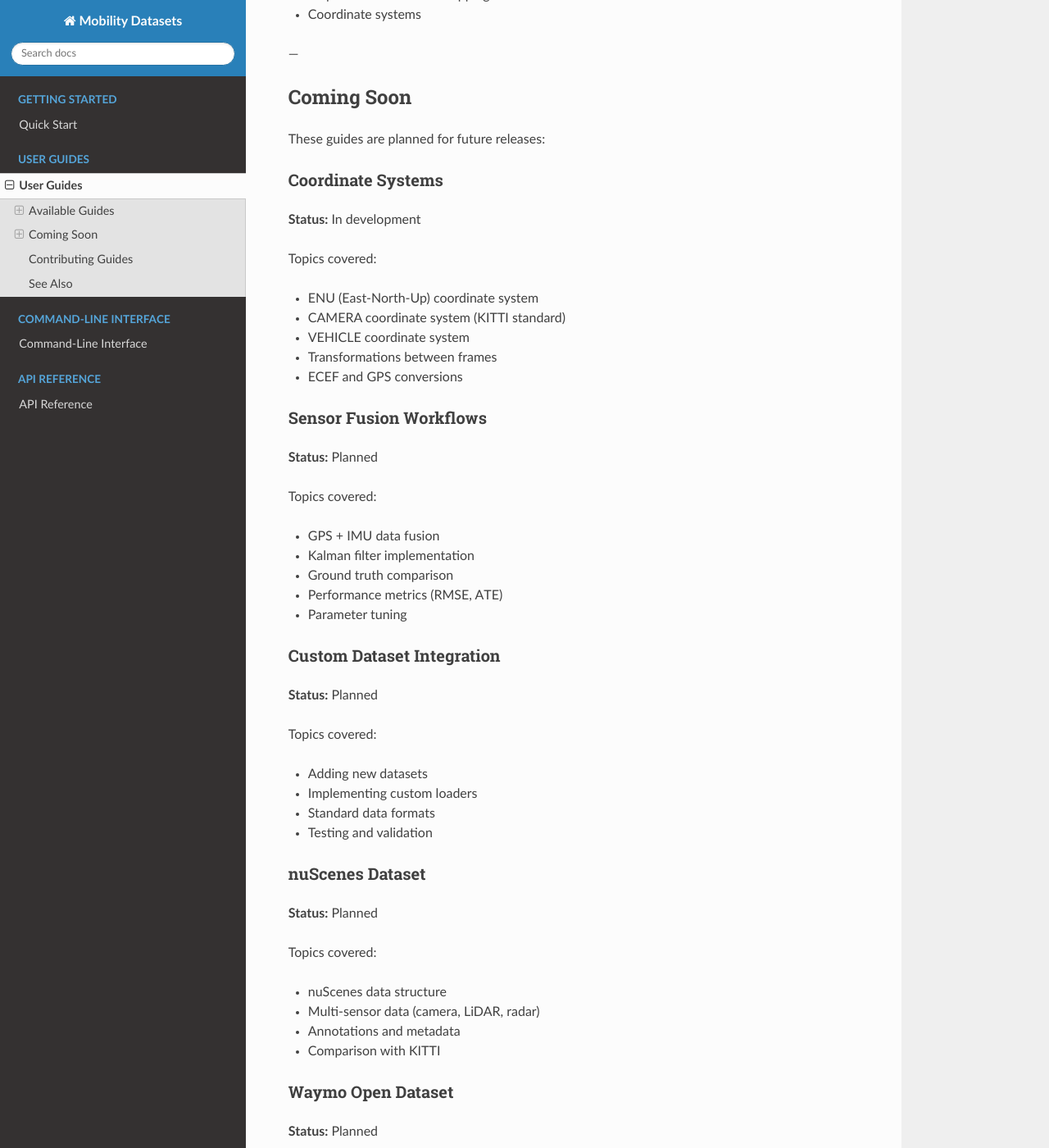
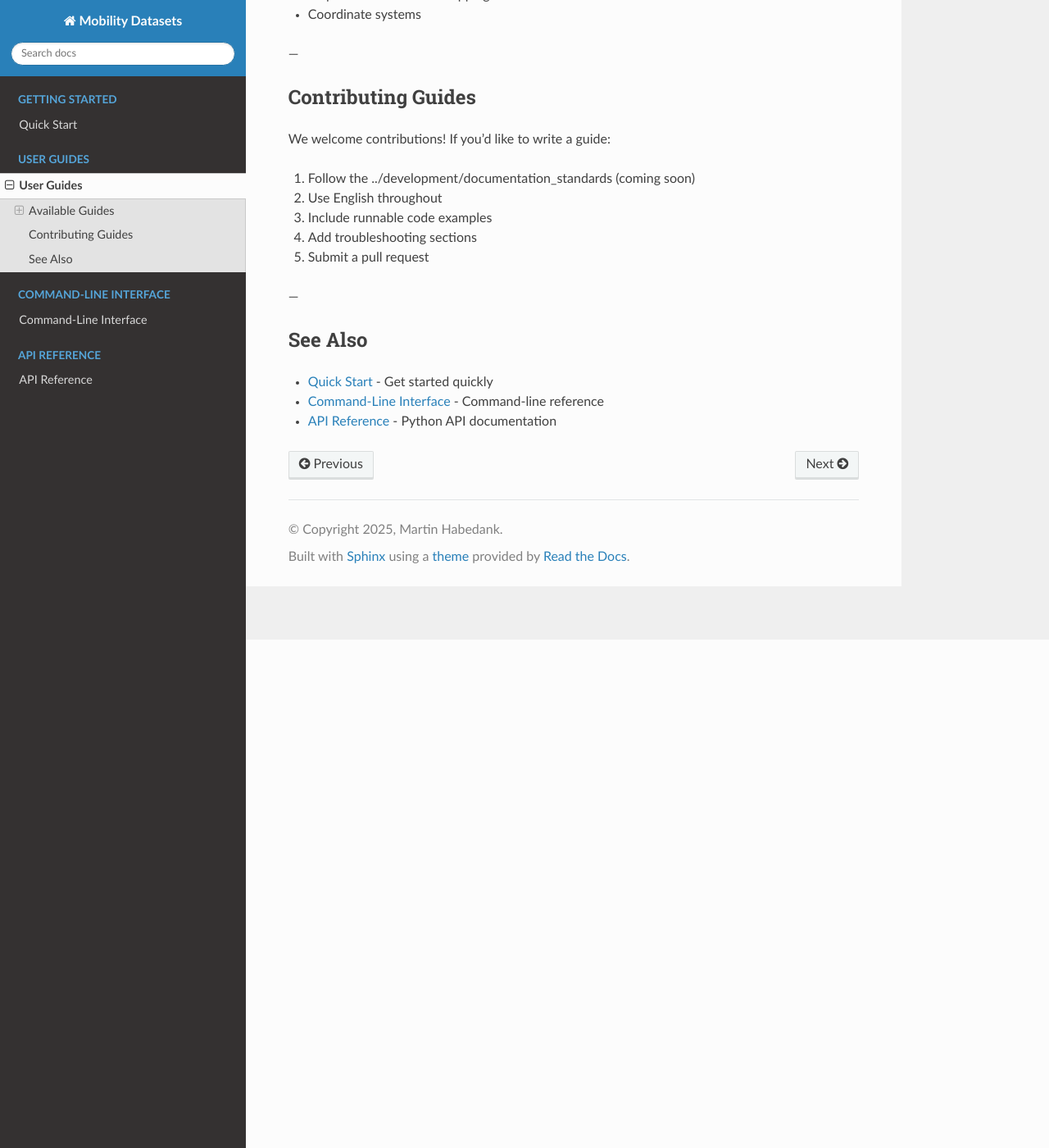
Before and after one commit to mhabedank/mobility-datasets, a Sphinx documentation site: the page built from docs/source/guides/index.rst, in a window 1280 px wide and 1400 px high, scrolled down 620 px. Shown: the whole window at 82% size. Built offline with Sphinx 7.4.7 and the Read the Docs theme 3.1.0, drawn with Linux system fonts in a browser that asks for light colours; some of the changed text lies outside the part shown.

Commit message:
removed coming soon stuff von docs.

```diff
--- a/docs/source/guides/index.rst
+++ b/docs/source/guides/index.rst
@@ -30,75 +30,6 @@ Learn how to work with the KITTI benchmark dataset, including:
 
 ---
 
-Coming Soon
-===========
-
-These guides are planned for future releases:
-
-Coordinate Systems
-------------------
-
-**Status:** In development
-
-Topics covered:
-
-- ENU (East-North-Up) coordinate system
-- CAMERA coordinate system (KITTI standard)
-- VEHICLE coordinate system
-- Transformations between frames
-- ECEF and GPS conversions
-
-Sensor Fusion Workflows
------------------------
-
-**Status:** Planned
-
-Topics covered:
-
-- GPS + IMU data fusion
-- Kalman filter implementation
-- Ground truth comparison
-- Performance metrics (RMSE, ATE)
-- Parameter tuning
-
-Custom Dataset Integration
---------------------------
-
-**Status:** Planned
-
-Topics covered:
-
-- Adding new datasets
-- Implementing custom loaders
-- Standard data formats
-- Testing and validation
-
-nuScenes Dataset
-----------------
-
-**Status:** Planned
-
-Topics covered:
-
-- nuScenes data structure
-- Multi-sensor data (camera, LiDAR, radar)
-- Annotations and metadata
-- Comparison with KITTI
-
-Waymo Open Dataset
-------------------
-
-**Status:** Planned
-
-Topics covered:
-
-- Waymo data format
-- TFRecord handling
-- Sensor calibration
-- Evaluation metrics
-
----
-
 Contributing Guides
 ===================
 
```
